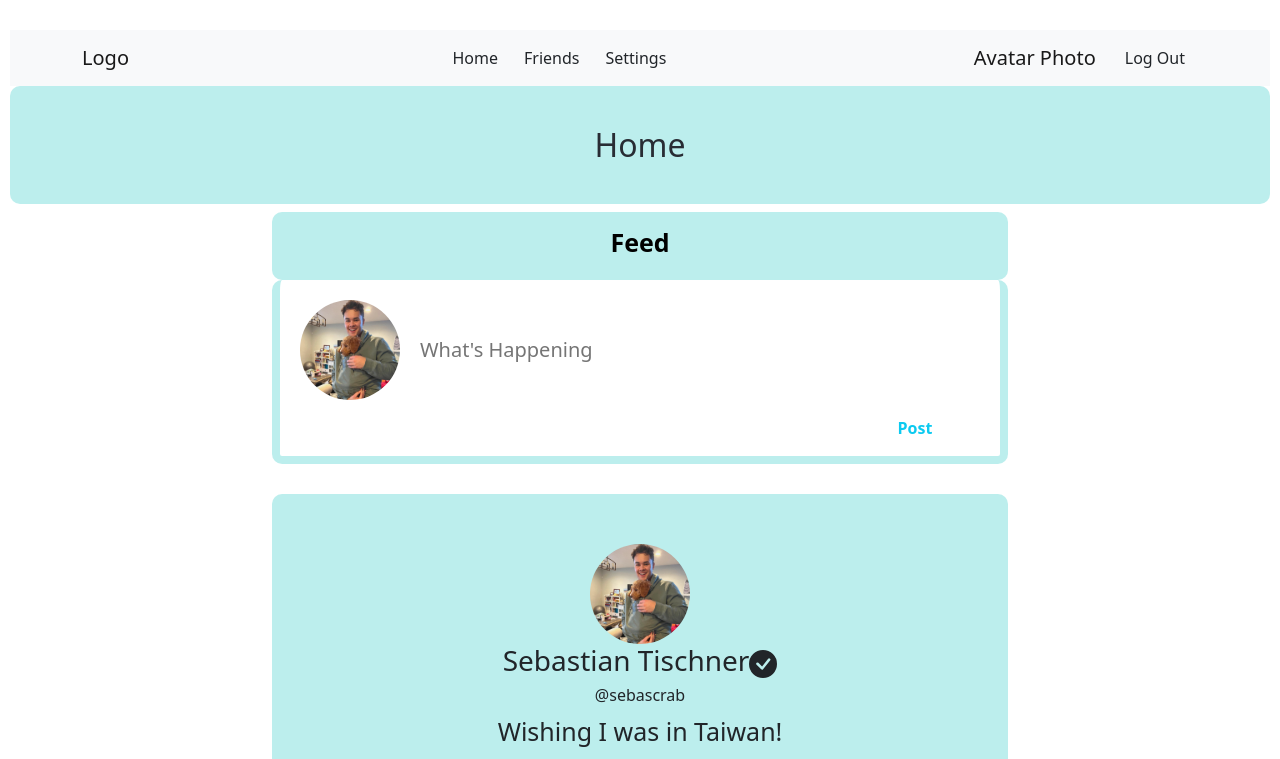
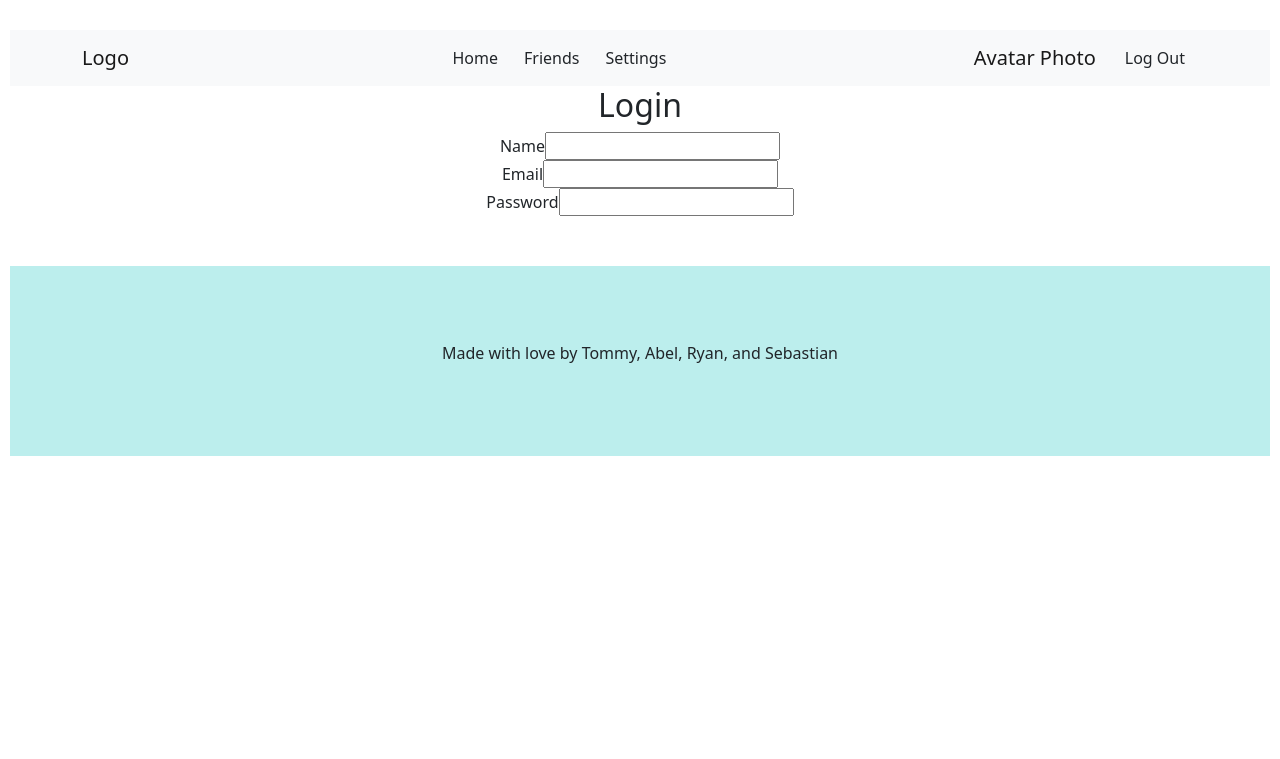
Before and after one commit to TommyAlv/KeepUp, a React (Create React App) app: page / in a window 1280 px wide. Shown: the top 759 px of the page. Built offline with nearby package versions, Linux system fonts and the light colour scheme.

Commit message:
Commented out unused imports currently

```diff
--- a/src/App.js
+++ b/src/App.js
@@ -2,8 +2,8 @@
 import './App.css';
 import 'bootstrap/dist/css/bootstrap.min.css'
 import { BrowserRouter, Route, Routes } from 'react-router-dom';
-import ReactDOM from 'react';
-import { useState } from 'react';
+// import ReactDOM from 'react';
+// import { useState } from 'react';
 import React from 'react';
 
 // page imports
@@ -11,9 +11,9 @@ import Layout from './components/Layout'
 import { Feed } from './components/Feed';
 import { Footer } from './components/Footer';
 import { Nbar } from './components/Navbar';
-import SignIn from './components/SignIn';
-import { SignUp } from './components/SignUp';
-import { Friends } from './components/Friends';
+import  SignIn from './components/SignIn';
+// import { SignUp } from './components/SignUp';
+// import { Friends } from './components/Friends';
 import { Settings } from './components/Settings';
 import NoPage from './components/NoPage';
 
@@ -28,12 +28,12 @@ function App() {
 
       <Routes>
         <Route path="/" element={<Layout />}>
-          <Route index element={<Feed />} />
-          <Route path='Friends' element={<Friends />} />
+          <Route index element={<SignIn />} />
+          {/* <Route path='Friends' element={<Friends />} /> */}
           <Route path='Settings' element={<Settings />} />
           <Route path='SignIn' element={<SignIn />} />
-          <Route path='SignUp' element={<SignUp />} />
-          <Route path='/Home' element={<Feed />} />
+          {/* <Route path='SignUp' element={<SignUp />} /> */}
+          <Route path='Home' element={<Feed />} />
           <Route path='*' element={<NoPage />} />
 
 
--- a/src/components/Settings.js
+++ b/src/components/Settings.js
@@ -15,7 +15,7 @@ export const Settings = () => {
     return (
 
 
-        <section className='h-100'>
+        <section className='vh-100'>
             <div className='page-banner'>
                 <h2 className='Settings'></h2>
             </div>
```
